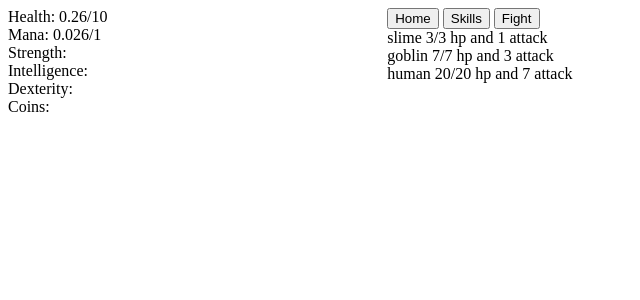
After one commit to Tarsow/Portfolio, a FastAPI app: template templates/progress-monster.html in a window 1280 px wide. The commit adds this page. Shown: the top 300 px of the page, without its empty margins (0-640 px from the left). Run offline with FastAPI, Linux system fonts and the light colour scheme; the template is opened without the code that fills it, so the values that code supplies are empty.

Commit message:
backend fully working, upgrade index page and progress monster

```diff
--- a/app.py
+++ b/app.py
@@ -4,6 +4,9 @@ from fastapi import FastAPI, Request
 from fastapi.responses import JSONResponse
 from fastapi.staticfiles import StaticFiles
 from fastapi.templating import Jinja2Templates
+from utils import *
+
+
 
 app = FastAPI()
 
@@ -20,6 +23,10 @@ def index(request: Request):
     return templates.TemplateResponse("index.html", {"request": request})
 
 
+@app.get("/progress-monster")
+def progress_monster(request: Request):
+    return templates.TemplateResponse("progress-monster.html", {"request": request})
+
 @app.get("/api/{api_name}")
 def interact_api(api_name, q:str = "nothing"):
     return JSONResponse({"api_name": api_name, "q": q})
@@ -28,3 +35,78 @@ def interact_api(api_name, q:str = "nothing"):
 @app.get("/api/items/{item_id}")
 def read_item(item_id: int, q: Union[str, None] = None):
     return JSONResponse({"item_id": item_id, "q": q})
+
+
+
+
+
+
+
+
+#just for testing
+
+# Example in-memory "database" for dynamic pages
+CLIENTS = {
+    "acme": {"name": "Acme, Ltd", "bio": "Acme does widgets.", "theme_color": "#0b62a4"},
+    "globex": {"name": "Globex Corp", "bio": "Globex builds rockets.", "theme_color": "#a42b0b"},
+}
+
+
+@app.get("/client/{client_id}")
+async def client_page(request: Request, client_id: str):
+    """Render a dynamic client page using a path parameter.
+
+    Demonstrates how to pass per-client data to a Jinja2 template.
+    """
+    client = CLIENTS.get(client_id)
+    if not client:
+        # return a simple 404 template response (or raise HTTPException(404))
+        return JSONResponse({"error": "client not found"}, status_code=404)
+
+    return templates.TemplateResponse("client.html", {"request": request, "client": client, "client_id": client_id})
+
+
+@app.post("/inspect")
+async def inspect_request(request: Request):
+    """Inspect the incoming Request: read IP, headers, cookies and body.
+
+    - Use `request.client` to get the connecting IP (tuple (host, port) or None).
+    - Use `request.headers` to access headers (case-insensitive).
+    - Use `request.cookies` to access parsed cookies.
+    - Use `await request.json()` or `await request.body()` to read the body (async).
+
+    Note: reading the body consumes it; don't read twice unless you buffered it.
+    """
+    # remote address (host, port) if available
+    client_info = None
+    if request.client:
+        client_info = {"host": request.client.host, "port": request.client.port}
+
+    # headers -> convert to normal dict (strings)
+    headers = dict(request.headers)
+
+    # cookies (dict)
+    cookies = request.cookies
+
+    # try to parse JSON body; fall back to raw bytes
+    body = None
+    body_text = None
+    try:
+        body = await request.json()
+    except Exception:
+        # not JSON or empty - fallback to raw bytes
+        raw = await request.body()
+        try:
+            body_text = raw.decode("utf-8") if raw else None
+        except Exception:
+            body_text = str(raw)
+
+    payload = {
+        "client": client_info,
+        "headers": headers,
+        "cookies": cookies,
+        "json_body": body,
+        "raw_body": body_text,
+    }
+
+    return JSONResponse(payload)
--- /dev/null
+++ b/public/css/progress-monster.css
@@ -0,0 +1,19 @@
+.main{
+    display:flex;
+    width: 100%;
+    height: 100%;
+}
+
+.stats{
+    width: 30%;
+    height: 100%;
+}
+
+.container{
+    width: 70%;
+    height: 100%;
+}
+
+.page{
+    display:grid;
+}
--- /dev/null
+++ b/public/js/progress-monster.js
@@ -0,0 +1,107 @@
+let base_game_speed = 4
+
+const debug_mode = true
+
+
+
+let mons = [
+    {name: "slime", max_hp: 3, hp: 3, dmg: 1},
+    {name: "goblin", max_hp: 7, hp: 7, dmg: 3},
+    {name: "human", max_hp: 20, hp: 20, dmg: 7},
+    {name: "orc", max_hp: 45, hp: 45, dmg: 12},
+    {name: "dragon", max_hp: 5000, hp: 5000, dmg: 300}
+]
+
+let skills = [
+    {name:"endurance", bonus:{name: "max_hp"}, level: 0}
+]
+
+let char = {
+    max_hp: 10,
+    hp: 0,
+    hp_regen: 0.01,
+    strength: 0.03,
+    dex: 0.03,
+    max_mana: 1,
+    mana: 0,
+    mana_regen: 0.001,
+}
+
+let now_monster = null
+let now_skill = null
+
+document.addEventListener("DOMContentLoaded", () => {
+    const tick_id = setInterval(tick, 1000/base_game_speed)
+    load()
+
+});
+
+
+async function attack(){
+
+}
+
+
+
+async function regenerate(){
+    if (char.hp < char.max_hp){
+        char.hp = Math.round((char.hp + char.hp_regen)*10000)/10000
+        if (char.hp > char.max_hp){
+            char.hp = char.max_hp
+        }
+
+        if (char.hp < 1000){
+            document.querySelector("#hp").innerHTML = `Health: ${char.hp}/${char.max_hp}`
+        } else {
+            document.querySelector("#hp").innerHTML = `Health: ${Math.round(char.hp)}/${Math.round(char.max_hp)}`
+        }
+    }
+
+
+
+
+    if (char.mana < char.max_mana){
+        char.mana = Math.round((char.mana + char.mana_regen)*10000)/10000
+        if (char.mana > char.max_mana){
+            char.mana = char.max_mana
+        }
+
+        if (char.hp < 1000){
+            document.querySelector("#mana").innerHTML = `Mana: ${char.mana}/${char.max_mana}`
+        } else {
+            document.querySelector("#mana").innerHTML = `Mana: ${Math.round(char.mana)}/${Math.round(char.max_mana)}`
+        }
+    }
+
+    document.querySelector("#mana").innerHTML = `Mana: ${char.mana}/${char.max_mana}`
+}
+
+async function train(){
+
+}
+
+function tick(){
+    attack()
+    regenerate()
+    train()
+}
+
+function save(){
+
+}
+
+async function load(){
+    for (let i = 0; i < mons.length - 1; i++){
+        mon_div = document.createElement("div", id="mon_"+i)
+        document.querySelector(".home").innerHTML += mon_div.innerHTML
+        update_mon(i)
+    }
+}
+
+function update_mon(mon_id){
+    main = document.createElement("div")
+    let father = document.querySelector("#mon_"+mon_id)
+    let mon = mons[mon_id]
+    father.innerHTML = `${mon.name}  ${mon.hp}/${mon.max_hp} hp and ${mon.dmg} attack`
+
+}
--- a/templates/index.html
+++ b/templates/index.html
@@ -1,4 +1,5 @@
 <!doctype html>
+
 <html lang="en">
   <head>
     <meta charset="utf-8" />
@@ -14,7 +15,7 @@
     </header>
     <main>
 
-      <h1></h1>
+      <h1>nothing here yet, go to <a href="/progress-monster" >progress_monster</a> game</h1>
     </main>
 
     <script src="static/js/script.js"></script>
--- /dev/null
+++ b/templates/progress-monster.html
@@ -0,0 +1,48 @@
+<!doctype html>
+
+<html lang="en">
+    <head>
+        <title>Progress Monster</title>
+        <link rel="stylesheet" href="/static/css/progress-monster.css">
+        <link rel="stylesheet" href="/public/css/progress-monster.css">
+    </head>
+    <body>
+        <div class="main">
+            <div class="stats">
+                <div id="hp">Health: </div>
+                <div id="mana">Mana: </div>
+
+
+                <div id="str">Strength: </div>
+                <div id="int">Intelligence: </div>
+                <div id="dex">Dexterity: </div>
+
+                <div id="coins">Coins: </div>
+
+
+            </div>
+
+            <div class="container">
+
+                <div class="bar">
+                    <button>Home</button>
+                    <button>Skills</button>
+                    <button>Fight</button>
+                </div>
+
+
+                <div class="page home"></div>
+                    <div id="mon_0">mon 1</div>
+                    <div id="mon_1">mon 2</div>
+                    <div id="mon_2">mon 3</div>
+                <div class="page skills"></div>
+                <div class="page fight"></div>
+
+            </div>
+
+            <script src="/static/js/progress-monster.js"></script>
+            <script src="/public/js/progress-monster.js"></script>
+
+        </div>
+    </body>
+</html>
```
Also changed, not shown: public/js/script.js (+2 -24 lines), templates/client.html (added, +35 -0 lines), utils.py (added, +7 -0 lines).
